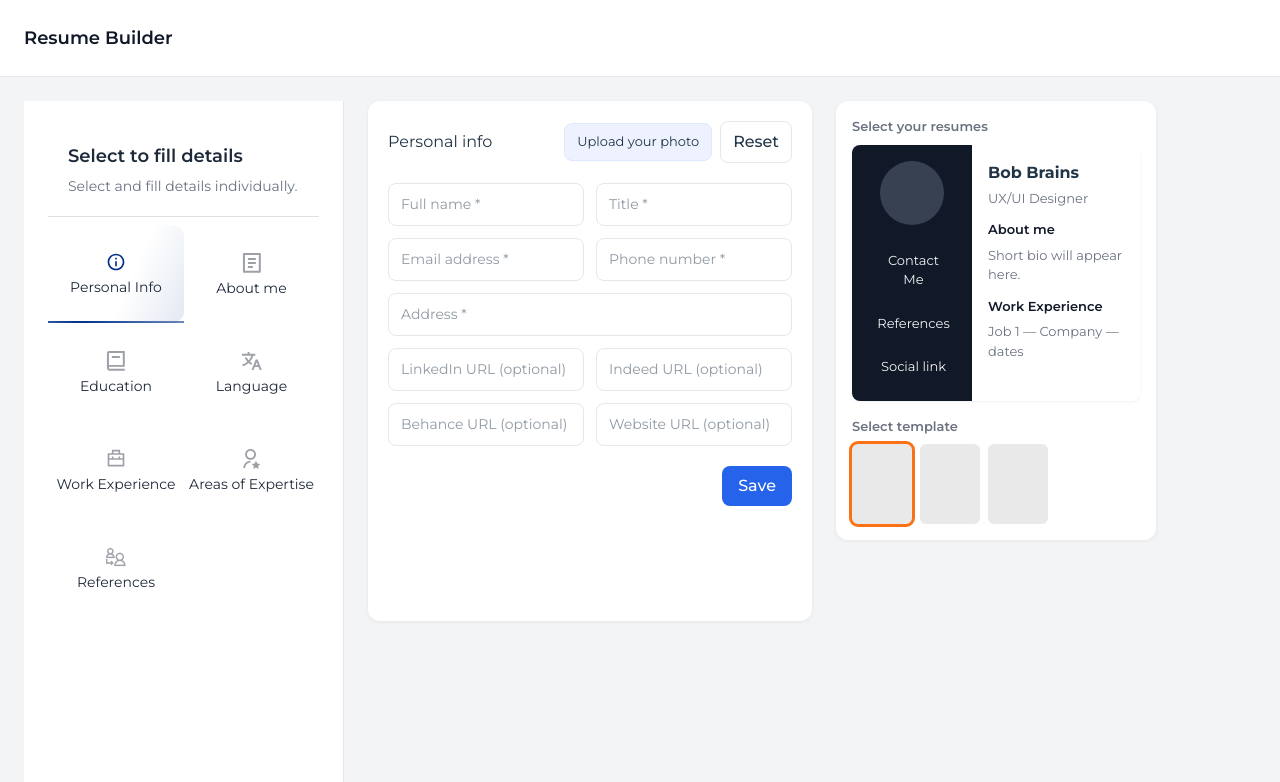
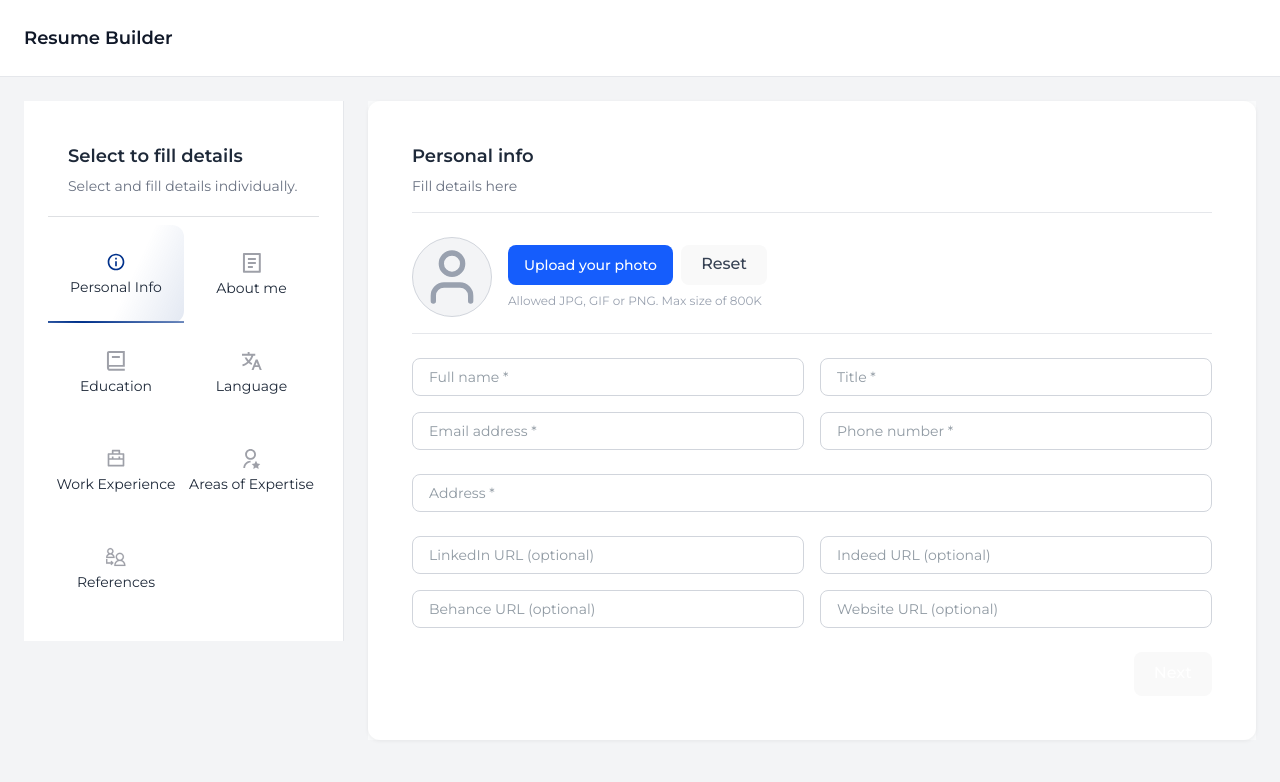
Before and after one commit to muhammadsalif/resume-builder, a React (Vite) app: page /builder/personal-info in a window 1280 px wide. Shown: the top 782 px of the page. Built offline with nearby package versions, Linux system fonts and the light colour scheme.

Commit message:
[update] enhance sidebar and add rightbar component for resume selection

```diff
--- /dev/null
+++ b/src/components/Rightbar.jsx
@@ -0,0 +1,31 @@
+import React from "react";
+import { NavLink } from "react-router-dom";
+
+import PersonalInfoIcon from "../assets/personalinfo.svg?react";
+import AboutMeIcon from "../assets/aboutme.svg?react";
+import EducationIcon from "../assets/education.svg?react";
+import LanguageIcon from "../assets/language.svg?react";
+import WorkExperienceIcon from "../assets/workexperience.svg?react";
+import AreasofExpertiseIcon from "../assets/areasofexpertise.svg?react";
+import ReferencesIcon from "../assets/references.svg?react";
+import TemplatePreview from "../components/TemplatePreview";
+
+const Rightbar = () => {
+
+
+  return (
+    <aside class="hidden md:flex w-[320px] bg-white border-r border-gray-200 flex-col p-6">
+      <div className="flex flex-col gap-2 p-5 border-b border-[#DEE0E3]">
+        <h2 className="text-base sm:text-lg font-semibold text-gray-800 leading-tight">
+          Select your resumes
+        </h2>
+        <p className="text-sm text-gray-500">
+          Select and fill details individually.
+        </p>
+      </div>
+      <TemplatePreview />
+    </aside>
+  );
+};
+
+export default Rightbar;
--- a/src/components/Sidebar.jsx
+++ b/src/components/Sidebar.jsx
@@ -21,7 +21,7 @@ const Sidebar = () => {
   ];
 
   return (
-    <aside className="w-[320px] bg-white border-r border-gray-200 h-screen flex flex-col p-6">
+    <aside class="hidden md:flex w-[320px] bg-white border-r border-gray-200 flex-col p-6">
       <div className="flex flex-col gap-2 p-5 border-b border-[#DEE0E3]">
         <h2 className="text-base sm:text-lg font-semibold text-gray-800 leading-tight">
           Select to fill details
--- a/src/features/personal-info/PersonalInfoForm.jsx
+++ b/src/features/personal-info/PersonalInfoForm.jsx
@@ -1,5 +1,6 @@
 import React, { useState } from "react";
-import "../personal/personalForm.css";
+import { User as UserCircleIcon } from "lucide-react";
+
 
 export default function PersonalInfoForm() {
   const [form, setForm] = useState({
@@ -14,9 +15,18 @@ export default function PersonalInfoForm() {
     website: "",
   });
 
+  const [photo, setPhoto] = useState(null);
+
   const onChange = (e) => {
     const { name, value } = e.target;
-    setForm(prev => ({ ...prev, [name]: value }));
+    setForm((prev) => ({ ...prev, [name]: value }));
+  };
+
+  const onPhotoUpload = (e) => {
+    const file = e.target.files[0];
+    if (file) {
+      setPhoto(URL.createObjectURL(file));
+    }
   };
 
   const onReset = () => {
@@ -31,48 +41,151 @@ export default function PersonalInfoForm() {
       behance: "",
       website: "",
     });
+    setPhoto(null);
   };
 
-  const onSave = (e) => {
+  const onNext = (e) => {
     e.preventDefault();
-    // Later: write to global store / localStorage / API
-    alert("Saved (UI placeholder)");
+    alert("Next Step (UI placeholder)");
   };
 
   return (
-    <div className="personal-root">
-      <div className="personal-header">
-        <h2>Personal info</h2>
-        <div className="photo-actions">
-          <label className="upload-btn">
-            Upload your photo
-            <input type="file" style={{ display: "none" }} />
-          </label>
-          <button type="button" className="reset-btn" onClick={onReset}>Reset</button>
+    <div className="flex flex-col w-full bg-white p-6 rounded-lg">
+      {/* Header */}
+      <div className="flex flex-col md:flex-row justify-between items-start md:items-center border-b border-gray-200 pb-4 mb-6">
+
+        <div className="flex flex-col gap-2">
+          <h2 className="text-base sm:text-lg font-semibold text-gray-800 leading-tight">
+            Personal info
+          </h2>
+          <p className="text-sm text-gray-500">Fill details here</p>
         </div>
       </div>
 
-      <form className="personal-form" onSubmit={onSave}>
-        <div className="grid-2">
-          <input name="fullName" value={form.fullName} onChange={onChange} placeholder="Full name *" />
-          <input name="title" value={form.title} onChange={onChange} placeholder="Title *" />
-          <input name="email" value={form.email} onChange={onChange} placeholder="Email address *" />
-          <input name="phone" value={form.phone} onChange={onChange} placeholder="Phone number *" />
+      {/* Upload section */}
+      <div className="flex flex-col sm:flex-row items-start sm:items-center gap-4 border-b border-gray-200 pb-4 mb-6">
+        {/* Avatar */}
+        <div className="relative w-20 h-20 rounded-full bg-gray-100 border border-gray-300 flex items-center justify-center overflow-hidden">
+          {photo ? (
+            <img
+              src={photo}
+              alt="Uploaded"
+              className="w-full h-full object-cover rounded-full"
+            />
+          ) : (
+            <UserCircleIcon className="w-16 h-16 text-gray-400" />
+          )}
         </div>
 
-        <div className="full-row">
-          <input name="address" value={form.address} onChange={onChange} placeholder="Address *" />
+        {/* Upload + Reset + Info */}
+        <div className="flex flex-col gap-2">
+          <div className="flex items-center gap-2">
+            <label className="bg-blue-600 text-white text-sm font-medium px-4 py-2 h-10 flex items-center justify-center rounded-lg cursor-pointer hover:bg-blue-700 transition">
+              Upload your photo
+              <input
+                type="file"
+                accept="image/*"
+                className="hidden"
+                onChange={onPhotoUpload}
+              />
+            </label>
+            <button
+              type="button"
+              onClick={onReset}
+              className="px-4 py-2 h-10 flex items-center justify-center text-sm font-medium bg-white border border-gray-300 text-gray-700 rounded-lg hover:bg-gray-50 transition"
+            >
+              Reset
+            </button>
+          </div>
+          <p className="text-xs text-gray-400">
+            Allowed JPG, GIF or PNG. Max size of 800K
+          </p>
+        </div>
+      </div>
+
+      {/* Form */}
+      <form onSubmit={onNext} className="space-y-6">
+        {/* Two-column grid */}
+        <div className="grid grid-cols-1 md:grid-cols-2 gap-4">
+          <input
+            name="fullName"
+            value={form.fullName}
+            onChange={onChange}
+            placeholder="Full name *"
+            className="border border-gray-300 rounded-lg px-4 py-2 text-sm focus:outline-none focus:ring-2 focus:ring-blue-500"
+          />
+          <input
+            name="title"
+            value={form.title}
+            onChange={onChange}
+            placeholder="Title *"
+            className="border border-gray-300 rounded-lg px-4 py-2 text-sm focus:outline-none focus:ring-2 focus:ring-blue-500"
+          />
+          <input
+            name="email"
+            value={form.email}
+            onChange={onChange}
+            placeholder="Email address *"
+            className="border border-gray-300 rounded-lg px-4 py-2 text-sm focus:outline-none focus:ring-2 focus:ring-blue-500"
+          />
+          <input
+            name="phone"
+            value={form.phone}
+            onChange={onChange}
+            placeholder="Phone number *"
+            className="border border-gray-300 rounded-lg px-4 py-2 text-sm focus:outline-none focus:ring-2 focus:ring-blue-500"
+          />
         </div>
 
-        <div className="grid-2">
-          <input name="linkedin" value={form.linkedin} onChange={onChange} placeholder="LinkedIn URL (optional)" />
-          <input name="indeed" value={form.indeed} onChange={onChange} placeholder="Indeed URL (optional)" />
-          <input name="behance" value={form.behance} onChange={onChange} placeholder="Behance URL (optional)" />
-          <input name="website" value={form.website} onChange={onChange} placeholder="Website URL (optional)" />
+        {/* Full-width Address */}
+        <input
+          name="address"
+          value={form.address}
+          onChange={onChange}
+          placeholder="Address *"
+          className="w-full border border-gray-300 rounded-lg px-4 py-2 text-sm focus:outline-none focus:ring-2 focus:ring-blue-500"
+        />
+
+        {/* Two-column grid for links */}
+        <div className="grid grid-cols-1 md:grid-cols-2 gap-4">
+          <input
+            name="linkedin"
+            value={form.linkedin}
+            onChange={onChange}
+            placeholder="LinkedIn URL (optional)"
+            className="border border-gray-300 rounded-lg px-4 py-2 text-sm focus:outline-none focus:ring-2 focus:ring-blue-500"
+          />
+          <input
+            name="indeed"
+            value={form.indeed}
+            onChange={onChange}
+            placeholder="Indeed URL (optional)"
+            className="border border-gray-300 rounded-lg px-4 py-2 text-sm focus:outline-none focus:ring-2 focus:ring-blue-500"
+          />
+          <input
+            name="behance"
+            value={form.behance}
+            onChange={onChange}
+            placeholder="Behance URL (optional)"
+            className="border border-gray-300 rounded-lg px-4 py-2 text-sm focus:outline-none focus:ring-2 focus:ring-blue-500"
+          />
+          <input
+            name="website"
+            value={form.website}
+            onChange={onChange}
+            placeholder="Website URL (optional)"
+            className="border border-gray-300 rounded-lg px-4 py-2 text-sm focus:outline-none focus:ring-2 focus:ring-blue-500"
+          />
         </div>
 
-        <div className="form-actions">
-          <button type="submit" className="save-btn">Save</button>
+        {/* Button */}
+        <div className="flex justify-end">
+          <button
+            type="submit"
+            className="px-6 py-2 bg-blue-600 text-white text-sm font-medium rounded-lg hover:bg-blue-700 transition"
+          >
+            Next
+          </button>
         </div>
       </form>
     </div>
--- a/src/pages/ResumeBuilder.jsx
+++ b/src/pages/ResumeBuilder.jsx
@@ -1,6 +1,7 @@
 import React from "react";
 import { Routes, Route, Link, Navigate } from "react-router-dom";
 import Sidebar from "../components/Sidebar";
+import Rightbar from "../components/Rightbar";
 import PersonalInfoForm from "../features/personal-info/PersonalInfoForm";
 import TemplatePreview from "../components/TemplatePreview";
 import "./resumeBuilder.css";
@@ -12,10 +13,10 @@ export default function ResumeBuilder() {
         Resume Builder
       </header>
 
-      <div className="rb-container">
+      <div className="rb-container flex h-screen">
         <Sidebar />
 
-        <div className="rb-center">
+        <div className="rb-center flex-1 min-w-0 bg-gray-50">
           <div className="rb-card">
             <Routes>
               <Route path="personal-info" element={<PersonalInfoForm />} />
@@ -30,18 +31,7 @@ export default function ResumeBuilder() {
           </div>
         </div>
 
-        <aside className="rb-right">
-          <div className="rb-right-card">
-            <h4 className="small-title">Select your resumes</h4>
-            <TemplatePreview />
-            <div className="small-title" style={{ marginTop: 16 }}>Select template</div>
-            <div className="template-thumbs">
-              <div className="thumb active" />
-              <div className="thumb" />
-              <div className="thumb" />
-            </div>
-          </div>
-        </aside>
+        {/* <Rightbar /> */}
       </div>
     </div>
   );
```
